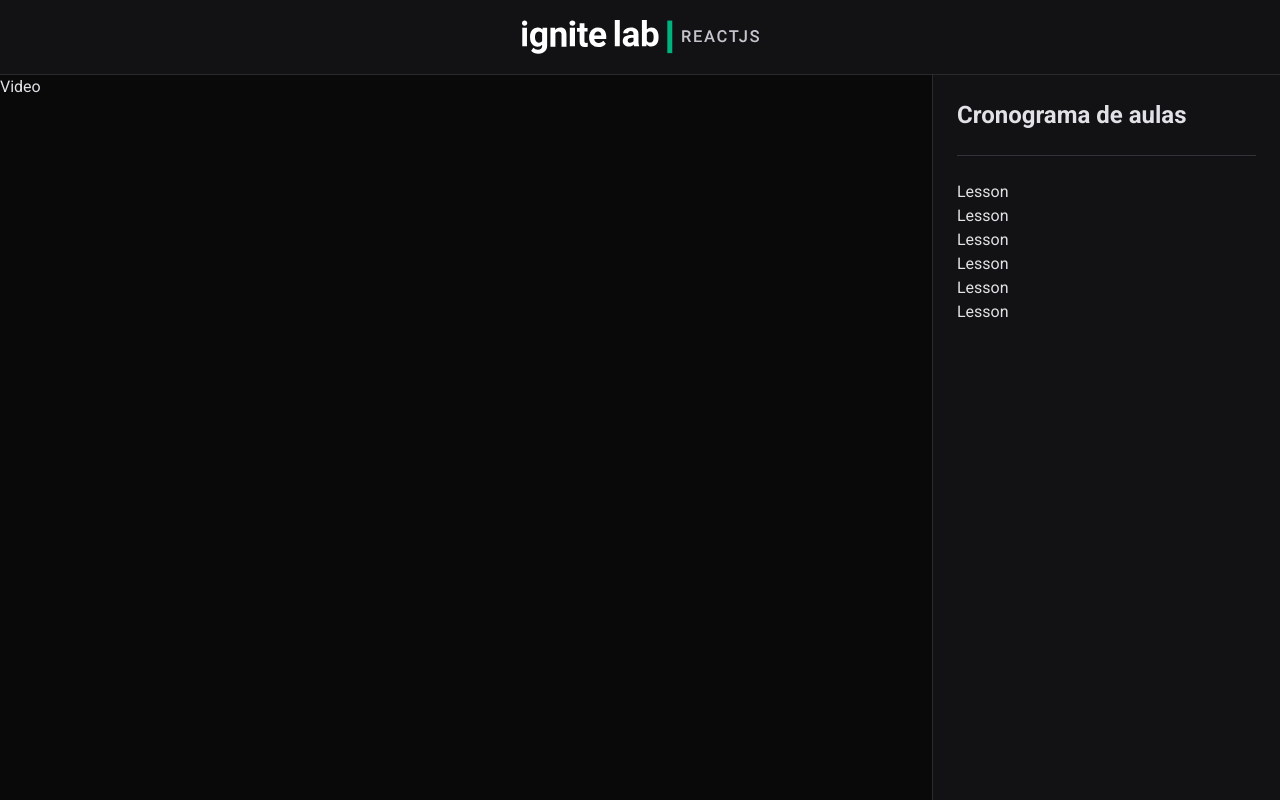
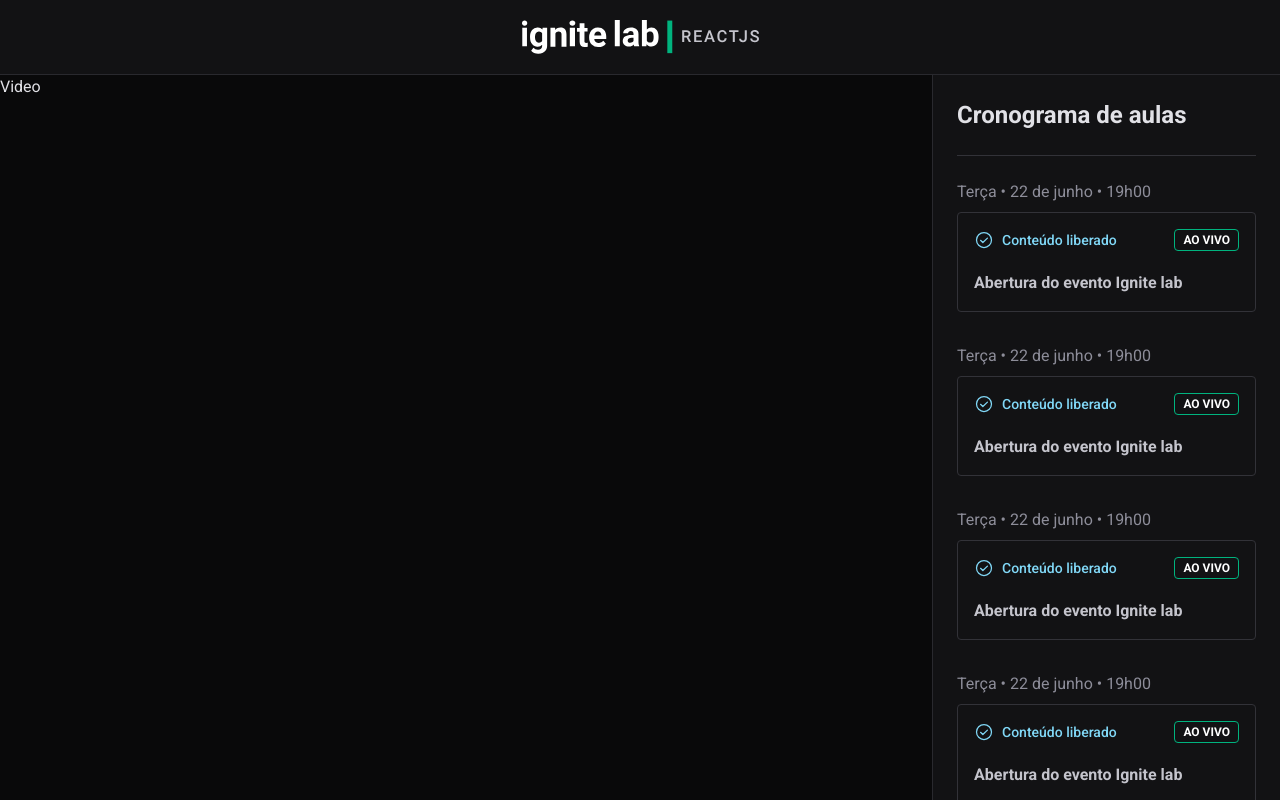
Before and after one commit to Alexander-Fonseca/IgniteLab-react.js-Site_cursos_online, a React (Vite) app in the folder event-platform/: page /event in a window 1280 px wide. Shown: the top 800 px of the page. Built offline with nearby package versions, Linux system fonts and the light colour scheme.

Commit message:
estilização da sidebar

```diff
--- a/event-platform/package.json
+++ b/event-platform/package.json
@@ -10,6 +10,7 @@
   "dependencies": {
     "@apollo/client": "^3.6.8",
     "graphql": "^16.5.0",
+    "phosphor-react": "^1.4.1",
     "react": "^18.0.0",
     "react-dom": "^18.0.0"
   },
--- a/event-platform/src/components/Lesson.tsx
+++ b/event-platform/src/components/Lesson.tsx
@@ -1,4 +1,26 @@
+import { CheckCircle } from 'phosphor-react'
 export function Lesson() {
 
-  return <h1>Lesson</h1>
+  return (
+    <a href="#">
+      <span className="text-gray-300">
+        Terça • 22 de junho • 19h00
+      </span>
+
+      <div className="rounded border border-gray-500 p-4 mt-2">
+        <header className="flex items-center justify-between">
+        <span className="text-sm text-blue-500 font-medium flex items-center gap-2">
+          <CheckCircle size={20}/>
+          Conteúdo liberado
+        </span>
+        <span className="text-xs rounded py-[0.125rem] px-2 text-white border border-green-300 font-bold">
+          AO VIVO
+        </span>
+        </header>
+        <strong className="text-gray-200 mt-5 block">
+          Abertura do evento Ignite lab
+        </strong>
+      </div>
+    </a>
+  )
 }
--- a/event-platform/src/components/Sidebar.tsx
+++ b/event-platform/src/components/Sidebar.tsx
@@ -7,7 +7,7 @@
       <span className="font-bold text-2xl pb-6 mb-6 border-b border-gray-500 block">
         Cronograma de aulas
       </span>
-      <div className="flex flex-col">
+      <div className="flex flex-col gap-8">
         <Lesson />
         <Lesson />
         <Lesson />
```
Also changed, not shown: 1 other file (tests, documents, lock files or other folders).
